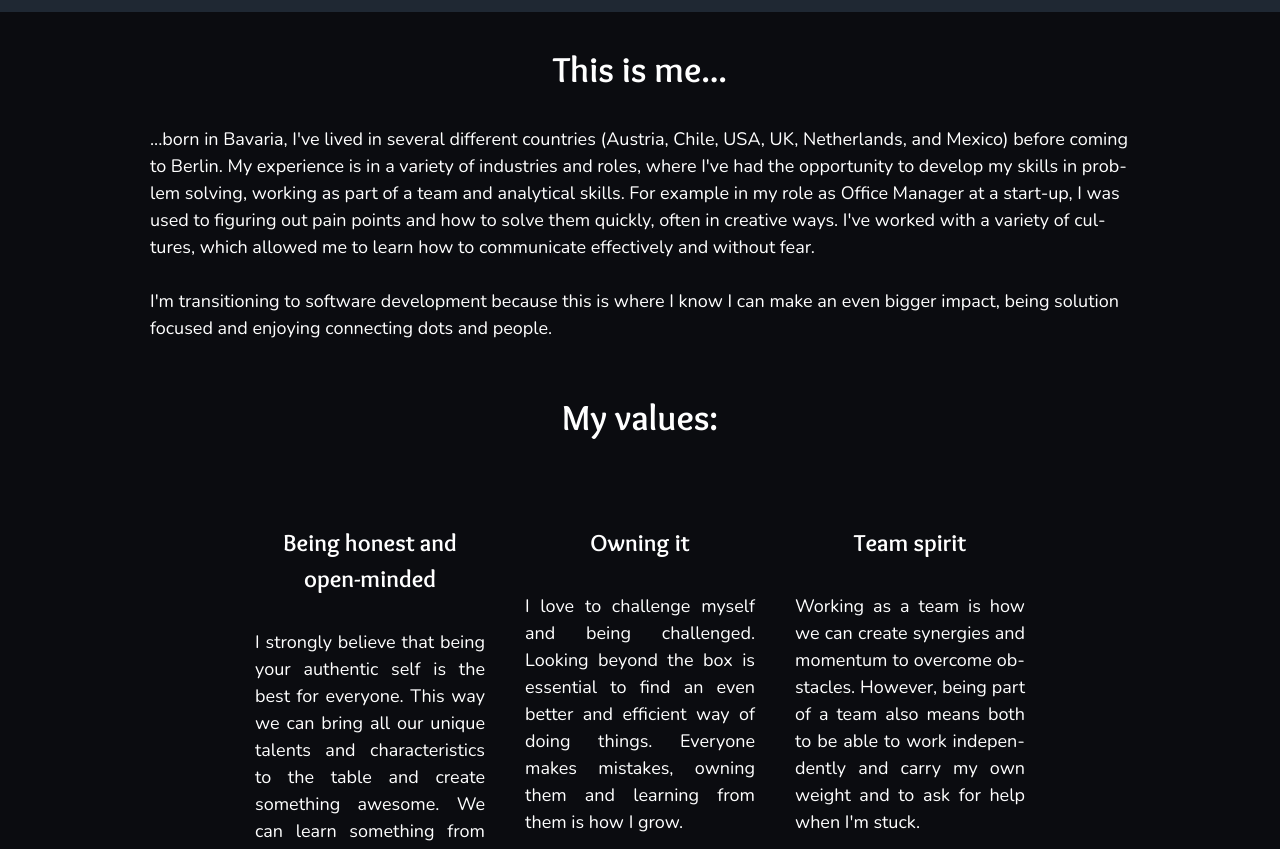
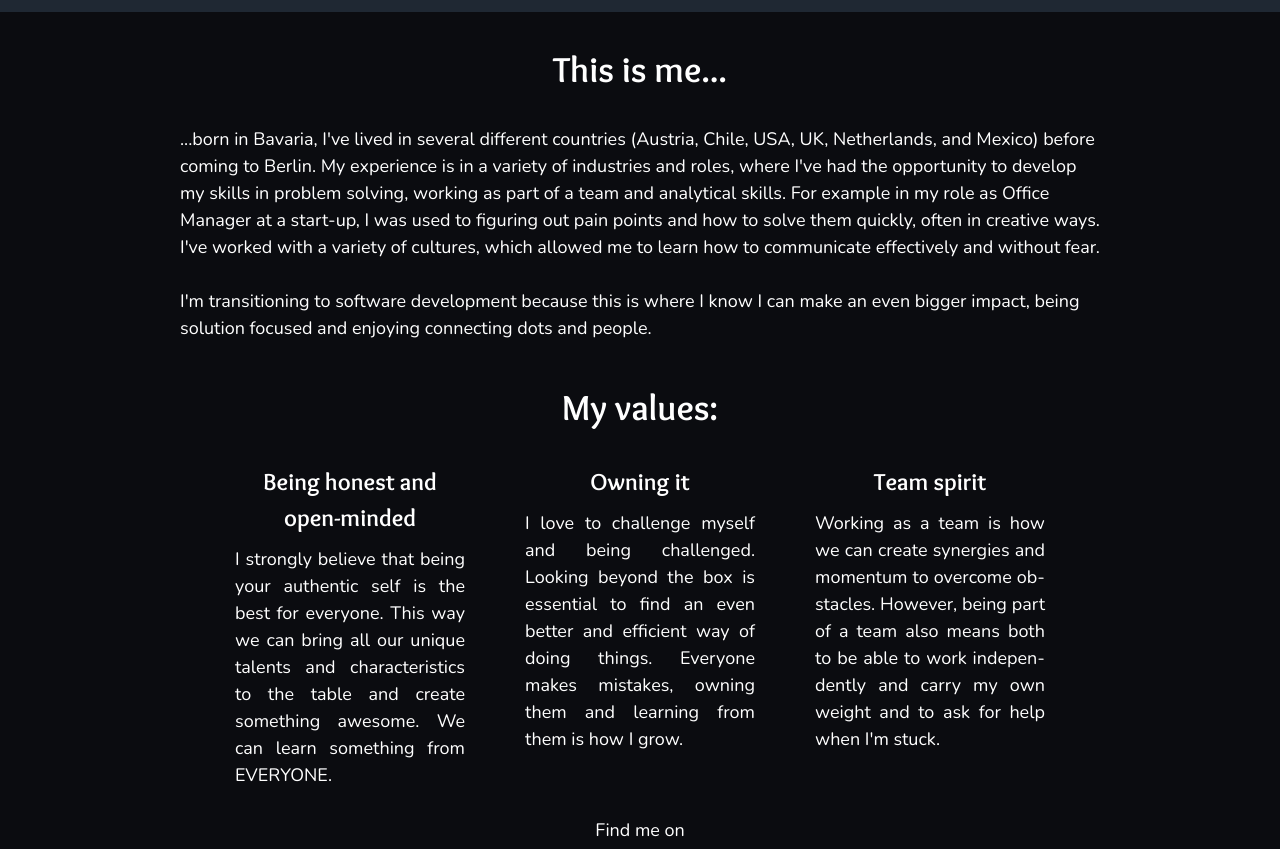
Before and after one commit to ZHammerl/portfolio-website, a website built with webpack: page about.html in a window 1280 px wide. Shown: the part 88-937 px from the top of the page. Built offline with nearby package versions, Linux system fonts and the light colour scheme.

Commit message:
fix: adjusting padding on about me

```diff
--- a/about.html
+++ b/about.html
@@ -102,9 +102,9 @@
             </p>
           </div>
           <div class="values">
-            <h2>My values:</h2>
+            <h2 class="values__title">My values:</h2>
             <div class="values-wrapper">
-              <div class="values__item">
+              <div class="values__item value">
                 <h4 class="value__header">
                   Being honest and open-minded
                 </h4>
@@ -117,7 +117,7 @@
                   something from EVERYONE.
                 </p>
               </div>
-              <div class="values__item">
+              <div class="values__item value">
                 <h4 class="value__header">Owning it</h4>
                 <p class="value__description">
                   I love to challenge myself and being
@@ -128,7 +128,7 @@
                   from them is how I grow.
                 </p>
               </div>
-              <div class="values__item">
+              <div class="values__item value">
                 <h4 class="value__header">Team spirit</h4>
                 <p class="value__description">
                   Working as a team is how we can create
@@ -138,10 +138,6 @@
                   independently and carry my own weight and
                   to ask for help when I'm stuck.
                 </p>
-              </div>
-              <div class="values__item">
-                <h4 class="value__header"></h4>
-                <p class="value__description"></p>
               </div>
             </div>
           </div>
--- a/css/layouts/_footer.scss
+++ b/css/layouts/_footer.scss
@@ -17,7 +17,7 @@
 }
 
 #content-wrap {
-  padding: 0 10px 7rem 10px;
+  padding: 0 20px 7rem;
 }
 
 #footer {
--- a/css/pages/_about.scss
+++ b/css/pages/_about.scss
@@ -4,6 +4,11 @@
   flex-direction: column;
   text-align: left;
   margin: 0 auto;
+  padding: 0 20px;
+}
+
+.description {
+  margin: 0 20px;
 }
 
 .values-wrapper {
@@ -13,15 +18,31 @@
   justify-content: center;
 }
 
-.values__item {
-  flex-grow: 1;
-  padding: 10px;
-  margin: 10px;
-  min-width: 200px;
-  max-width: 250px;
-  justify-content: center;
+.values {
+  &__title {
+    margin: 20px 0;
+  }
+  &__item {
+    flex-grow: 1;
+    padding: 0 10px;
+    margin: 0 20px;
+    min-width: 200px;
+    max-width: 250px;
+    justify-content: center;
+  }
+}
+.value {
+  &__header,
+  &__description {
+    margin: 10px 0;
+  }
+  &__description {
+    text-align: justify;
+  }
 }
 
-.value__description {
-  text-align: justify;
+@media all and (max-width: 675px) {
+  .values__item {
+    max-width: 675px;
+  }
 }
--- a/css/pages/_home.scss
+++ b/css/pages/_home.scss
@@ -5,8 +5,7 @@
   grid-template-columns: 1fr 2fr;
   gap: 10px;
   place-items: center;
-  padding-right: 20px;
-  padding-left: 20px;
+  padding: 100px 30px 0;
 }
 .profile__portrait {
   float: left;
```
Also changed, not shown: dist/main.js.
